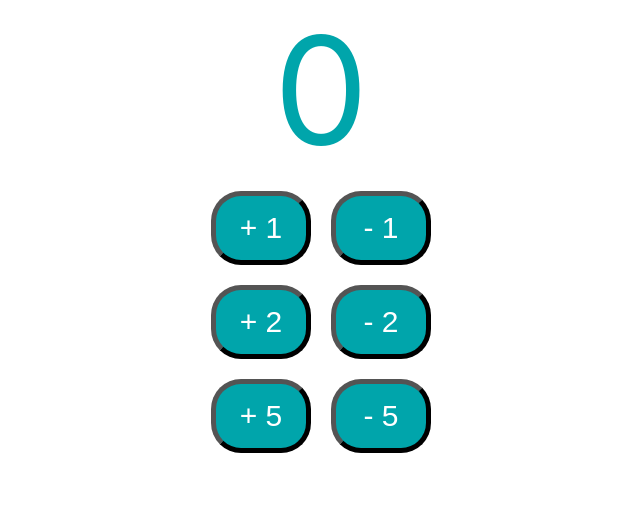
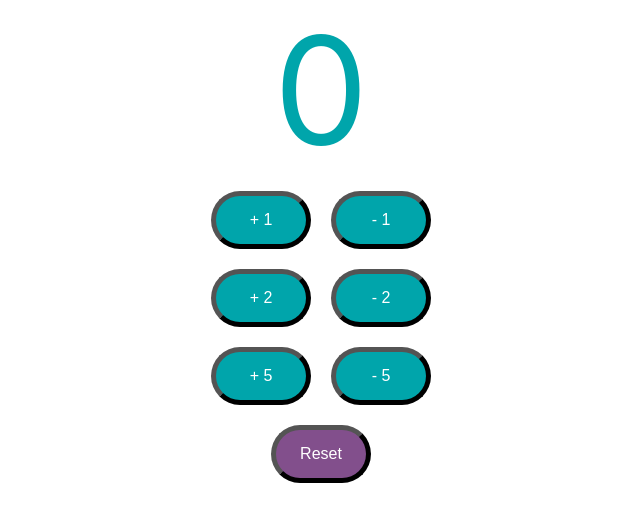
Before and after one commit to GlazMichelFranckDodo225/java-full-stack-app-spring-boot-react-frontend-urk, a React (Create React App) app: page / in a window 1280 px wide. Shown: the top 522 px of the page, without its empty margins (319-959 px from the left). Built offline with nearby package versions, Linux system fonts and the light colour scheme.

Commit message:
Adding Reset Button to Counter

```diff
--- a/src/components/counter/Counter.css
+++ b/src/components/counter/Counter.css
@@ -1,8 +1,17 @@
-.counterButton {
-    font-size: 30px;
-    background-color: #00a5ab;
-    width: 100px;
-    margin: 10px;
+/* const buttonStyle = {
+    fontSize:"16px",
+    backgroundColor: "#00a5ab",
+    width:"100px",
+    margin: "10px",
+    color: "white",
+    padding: "15px",
+    borderRadius: "30px"
+}; */
+
+button {
+    font-size:16px;
+    width:100px;
+    margin:10px;
     color: white;
     padding: 15px;
     border-radius: 30px;
@@ -10,9 +19,18 @@
     border-width: 5px;
 }
 
+.counterButton {
+    background-color: #00a5ab;
+}
+
+.resetButton {
+    background-color: #824f8c;
+}
+
 .count {
     font-size: 50px;
     padding: 20px;
+
 }
 
 .totalCount {
--- a/src/components/counter/Counter.jsx
+++ b/src/components/counter/Counter.jsx
@@ -11,6 +11,10 @@ export default function Counter() {
 
     function decrementCounterParentFunction(by) {
         setCount(count - by);
+    }
+
+    function resetCounter() {
+        setCount(0);
     }
 
     return (
@@ -31,6 +35,10 @@ export default function Counter() {
                 incrementMethod={incrementCounterParentFunction}
                 deCrementMethod={decrementCounterParentFunction}
             />
+            <button
+                    className="resetButton"
+                    onClick={resetCounter}
+                >Reset</button>
         </>
     );
 }
--- a/src/components/counter/CounterButton.jsx
+++ b/src/components/counter/CounterButton.jsx
@@ -1,5 +1,6 @@
 import { useState } from "react";
 import { PropTypes } from 'prop-types';
+import './Counter.css';
 
 export default function CounterButton({ by, incrementMethod, deCrementMethod }) {
     // const state = useState(0);
```
